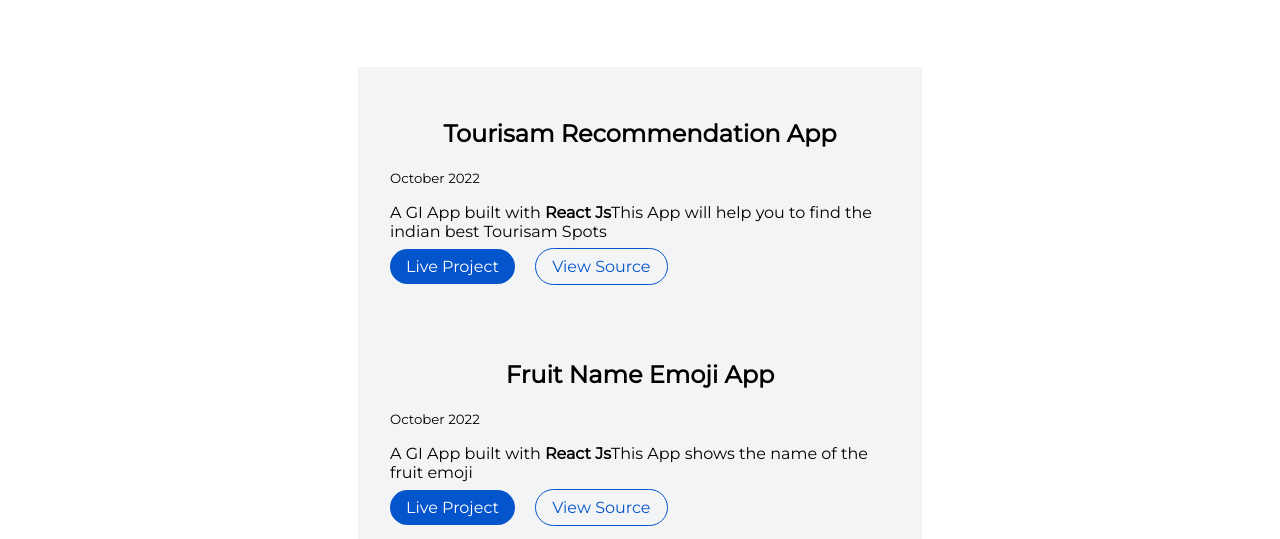
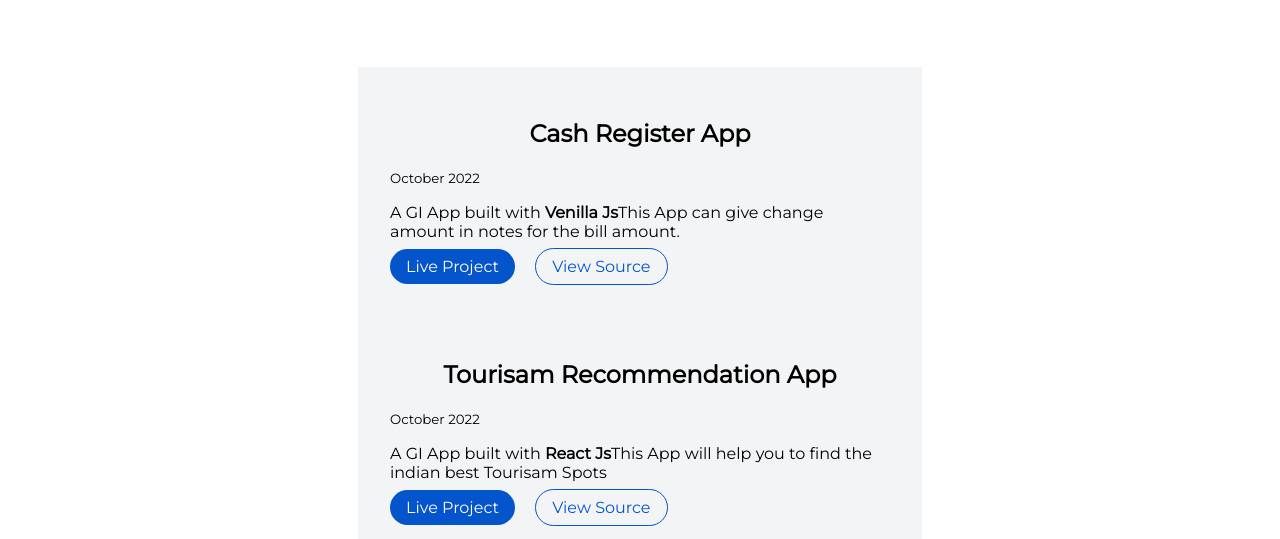
Before and after one commit to seshubabukaranam/seshubabukaranam-protfolio., a plain HTML site: page projects.html in a window 1280 px wide. Shown: the part 261-800 px from the top of the page. Drawn offline with Linux system fonts and the light colour scheme.

Commit message:
feat-new project added

```diff
--- a/projects.html
+++ b/projects.html
@@ -27,6 +27,15 @@
             <h1 class="developer-heading">See My <span class="heading-inverted">Projects</span></h1>
     </header>
     <ul class="list-non-bullet">
+        <li>
+            <section class="showcase-list container container-center section ow">
+                <h1>Cash Register App</h1>
+                <small>October 2022</small>
+                <p>A GI App built with <strong>Venilla Js</strong>This App can give change amount in notes for the bill amount.</p>
+                <a class="link link-primary" href ="https://cash-register-apps.netlify.app/">Live Project</a>
+                <a class="link link-secondary" href="https://github.com/seshubabukaranam/cssh-register-app.git">View Source</a>
+            </section>
+        </li>
         <li>
             <section class="showcase-list container container-center section ow">
                 <h1>Tourisam Recommendation App</h1>
```
